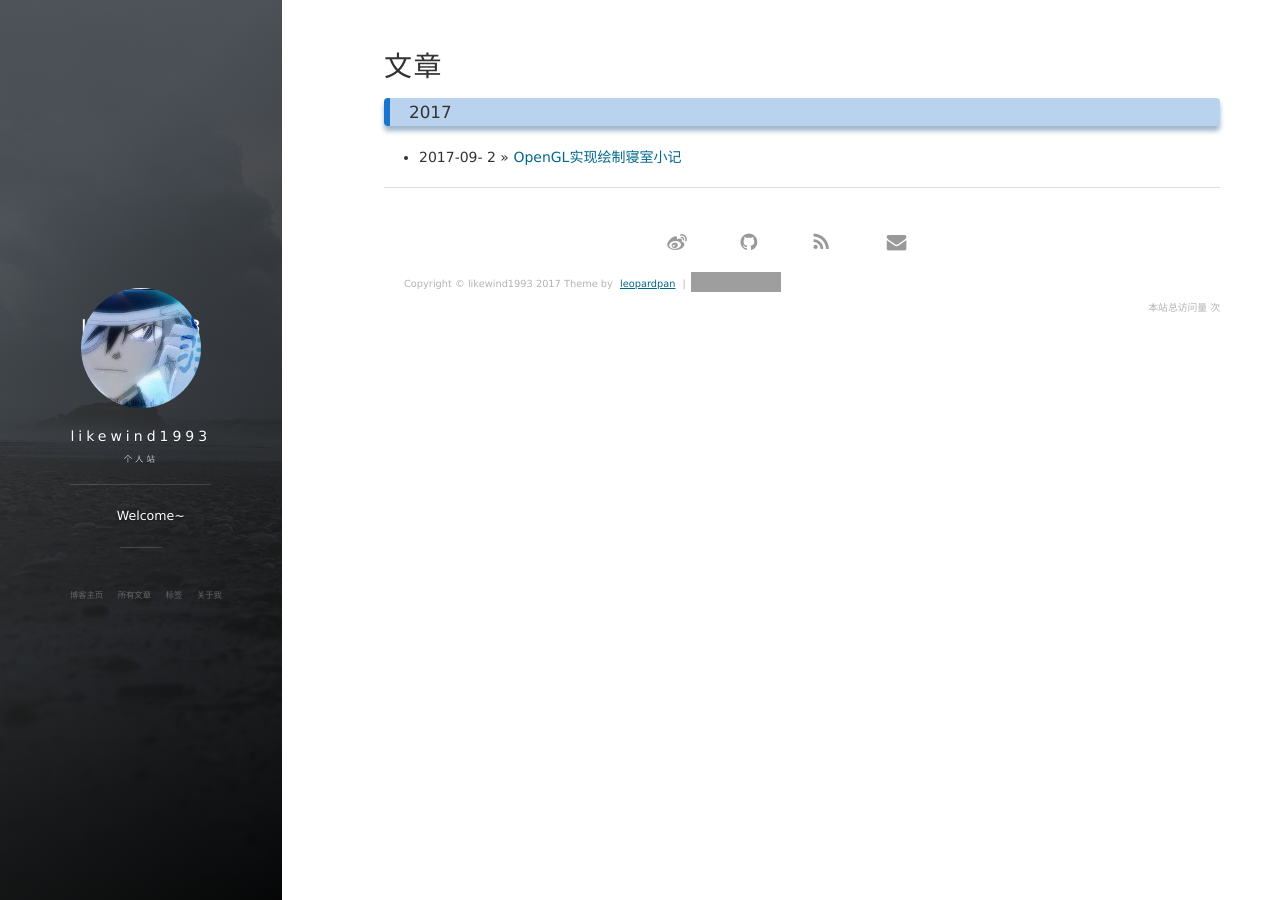
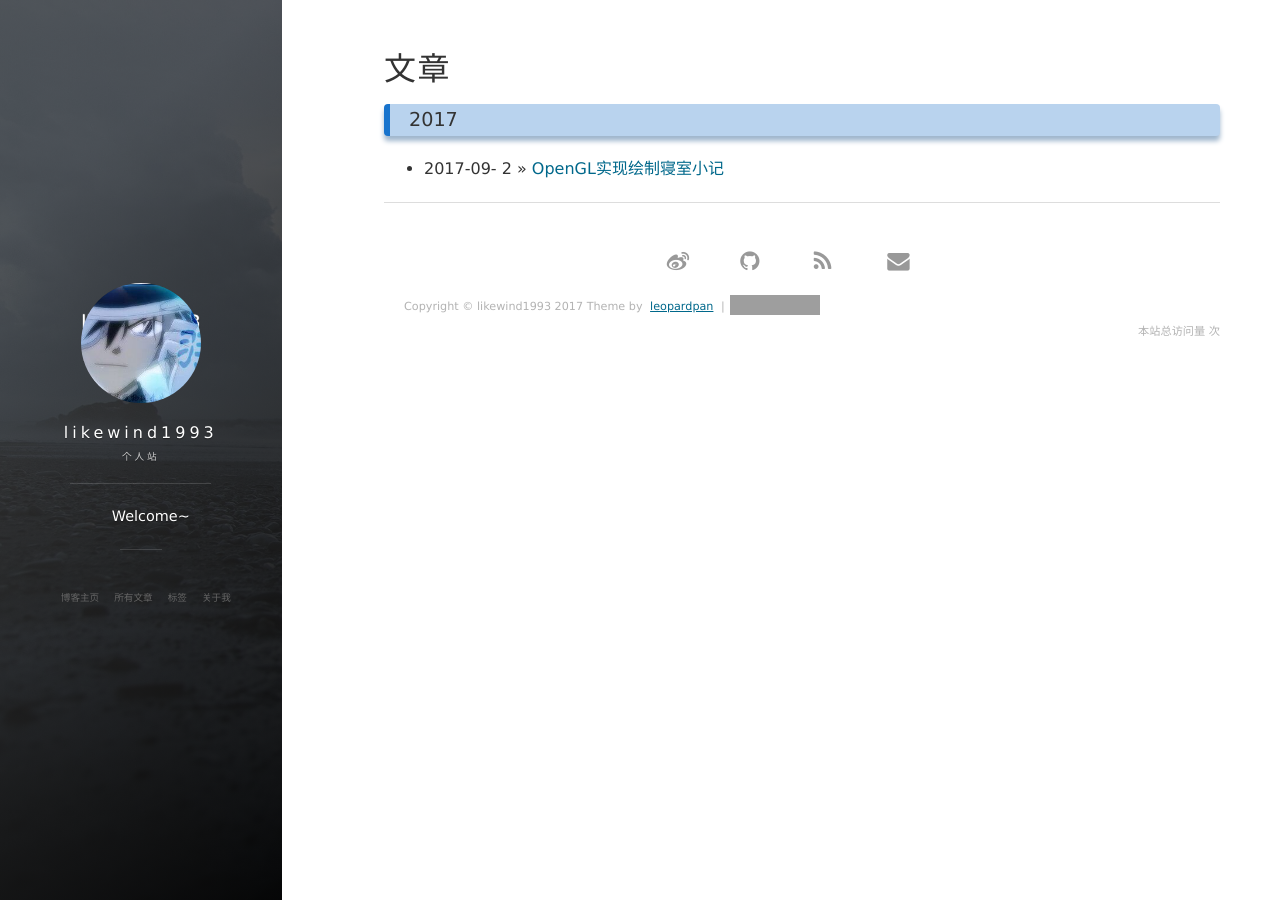
Before and after one commit to likewind1993/likewind1993.github.io, a Jekyll site: the page built from archive.html, in a window 1280 px wide. Built offline with Jekyll 4.4.1, drawn with Linux system fonts in a browser that asks for light colours; nearby versions of some CDN libraries; comment, search, counter and statistics services are not loaded; grey boxes are pictures that could not be loaded.

Commit message:
Modify layout

```diff
--- a/css/main.css
+++ b/css/main.css
@@ -8,7 +8,7 @@ html, body, div, span, applet, object, iframe, h1, h2, h3, h4, h5, h6, p, blockq
   margin: 0;
   padding: 0;
   border: 0;
-  font-size: 100%;
+  font-size: 150%;
   font: inherit;
   vertical-align: baseline; }
 
@@ -63,7 +63,7 @@ html {
 
 body {
   font-family: "ff-tisa-web-pro-1", "ff-tisa-web-pro-2", "Lucida Grande", "Hiragino Sans GB", "Hiragino Sans GB W3", "Microsoft YaHei", "WenQuanYi Micro Hei", sans-serif;
-  font-size: 14px;
+  font-size: 16px;
   color: #333;
   -webkit-font-smoothing: antialiased; }
 
```
Also changed, not shown: Gemfile.lock.
